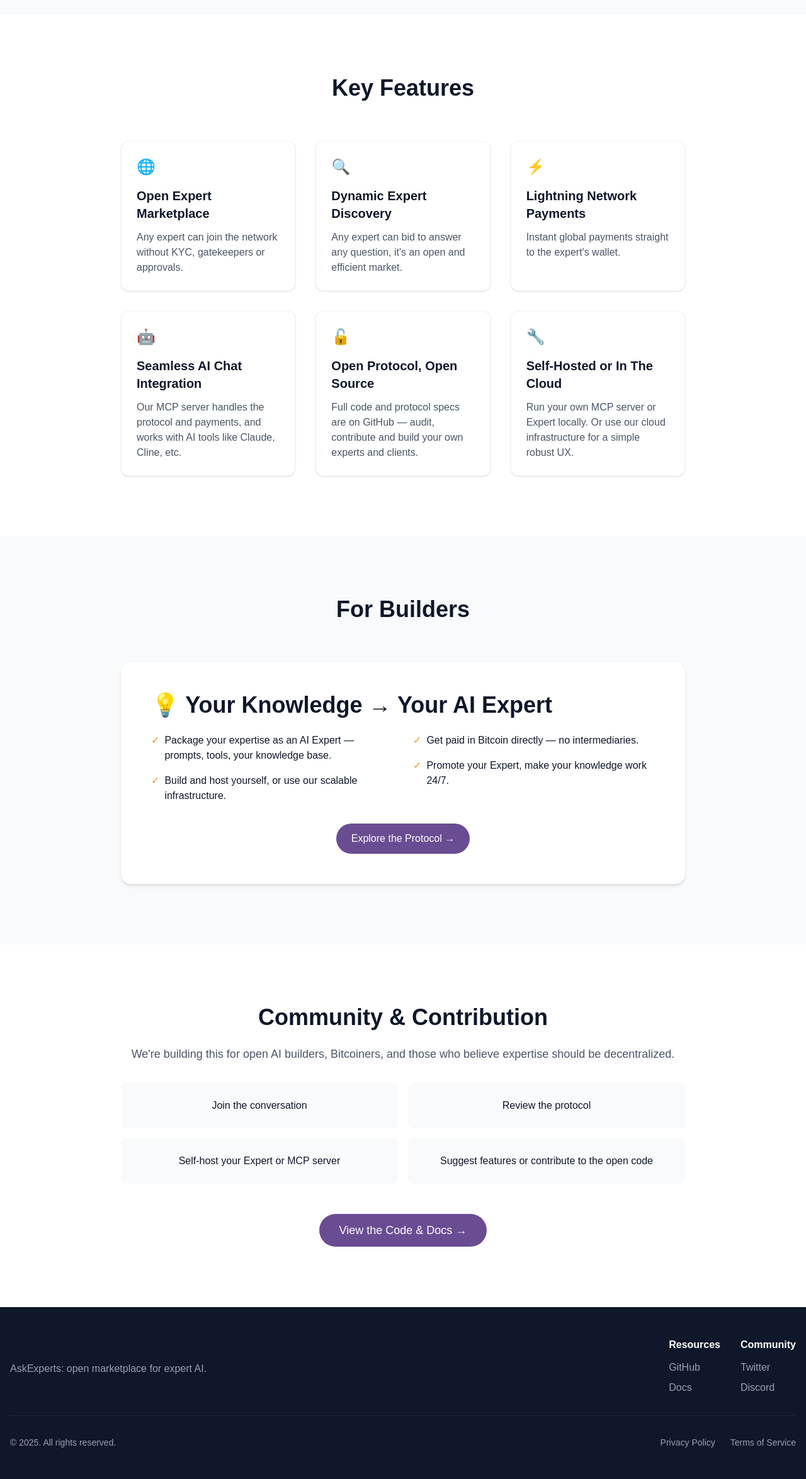
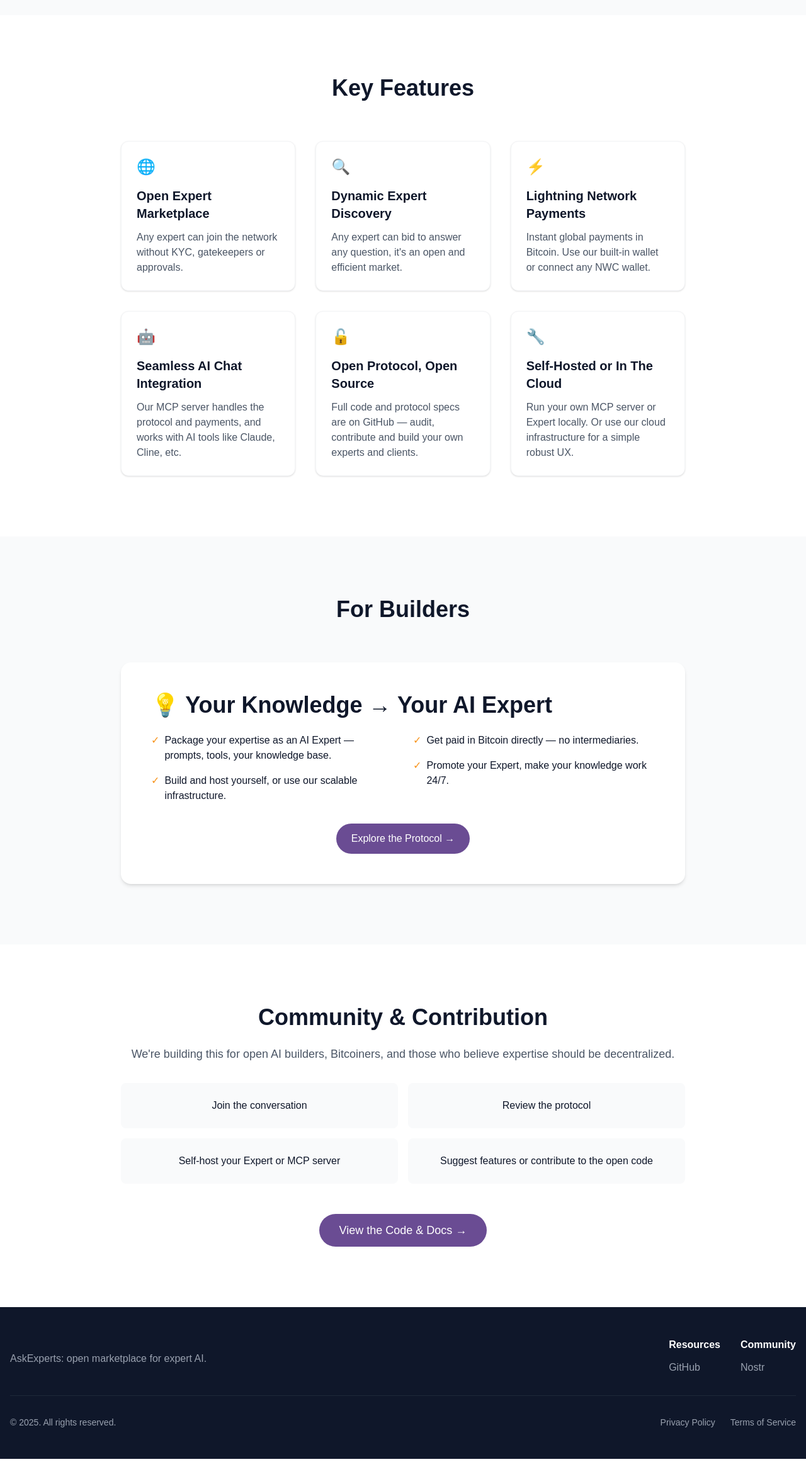
Before and after one commit to nostrband/askexperts.io, a Next.js app: page / in a window 1280 px wide. Shown: the part 2152-4501 px from the top of the page at 63% size. After the commit the page ends 4469 px from the top, so only its background shows below. Built offline with nearby package versions, Linux system fonts and the light colour scheme.

Commit message:
Remove dark theme, minor fixes

```diff
--- a/src/app/globals.css
+++ b/src/app/globals.css
@@ -24,6 +24,7 @@
   --font-sans: var(--font-inter);
 }
 
+/* Dark theme disabled temporarily - will be fixed later
 @media (prefers-color-scheme: dark) {
   :root {
     --background: #0F172A;
@@ -32,6 +33,7 @@
     --gray: #94A3B8;
   }
 }
+*/
 
 html {
   scroll-behavior: smooth;
--- a/src/components/layout/Footer.tsx
+++ b/src/components/layout/Footer.tsx
@@ -36,11 +36,11 @@ export default function Footer() {
                     GitHub
                   </Link>
                 </li>
-                <li>
+                {/* <li>
                   <Link href="#docs" className="text-gray-400 hover:text-white">
                     Docs
                   </Link>
-                </li>
+                </li> */}
               </ul>
             </div>
 
@@ -48,15 +48,15 @@ export default function Footer() {
               <h4 className="font-semibold mb-3">Community</h4>
               <ul className="space-y-2">
                 <li>
-                  <Link href="#" className="text-gray-400 hover:text-white">
-                    Twitter
+                  <Link href="https://primal.net/artur" className="text-gray-400 hover:text-white">
+                    Nostr
                   </Link>
                 </li>
-                <li>
+                {/* <li>
                   <Link href="#" className="text-gray-400 hover:text-white">
                     Discord
                   </Link>
-                </li>
+                </li> */}
               </ul>
             </div>
           </div>
--- a/src/components/sections/FeaturesSection.tsx
+++ b/src/components/sections/FeaturesSection.tsx
@@ -32,7 +32,7 @@ export default function FeaturesSection() {
     {
       icon: "⚡",
       title: "Lightning Network Payments",
-      description: "Instant global payments straight to the expert's wallet."
+      description: "Instant global payments in Bitcoin. Use our built-in wallet or connect any NWC wallet."
     },
     {
       icon: "🤖",
```
